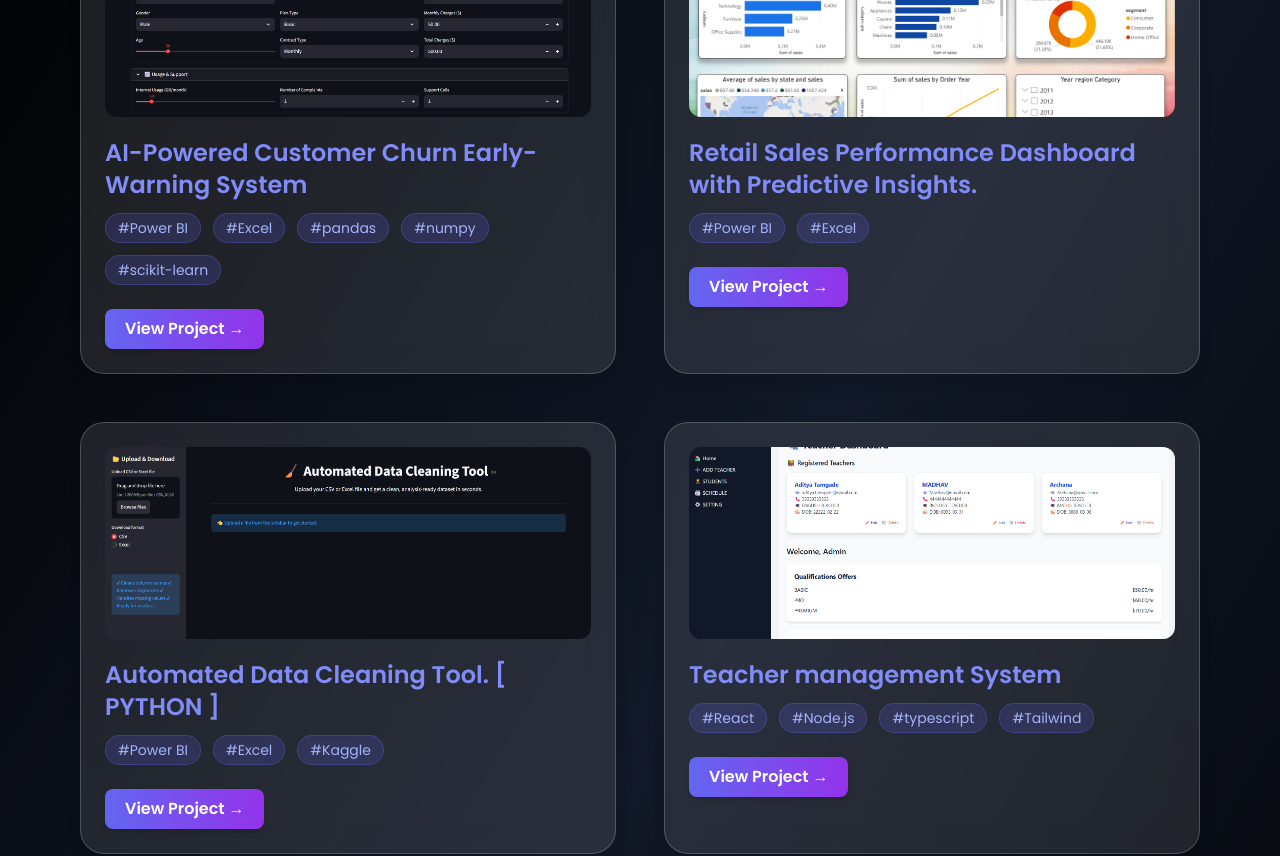
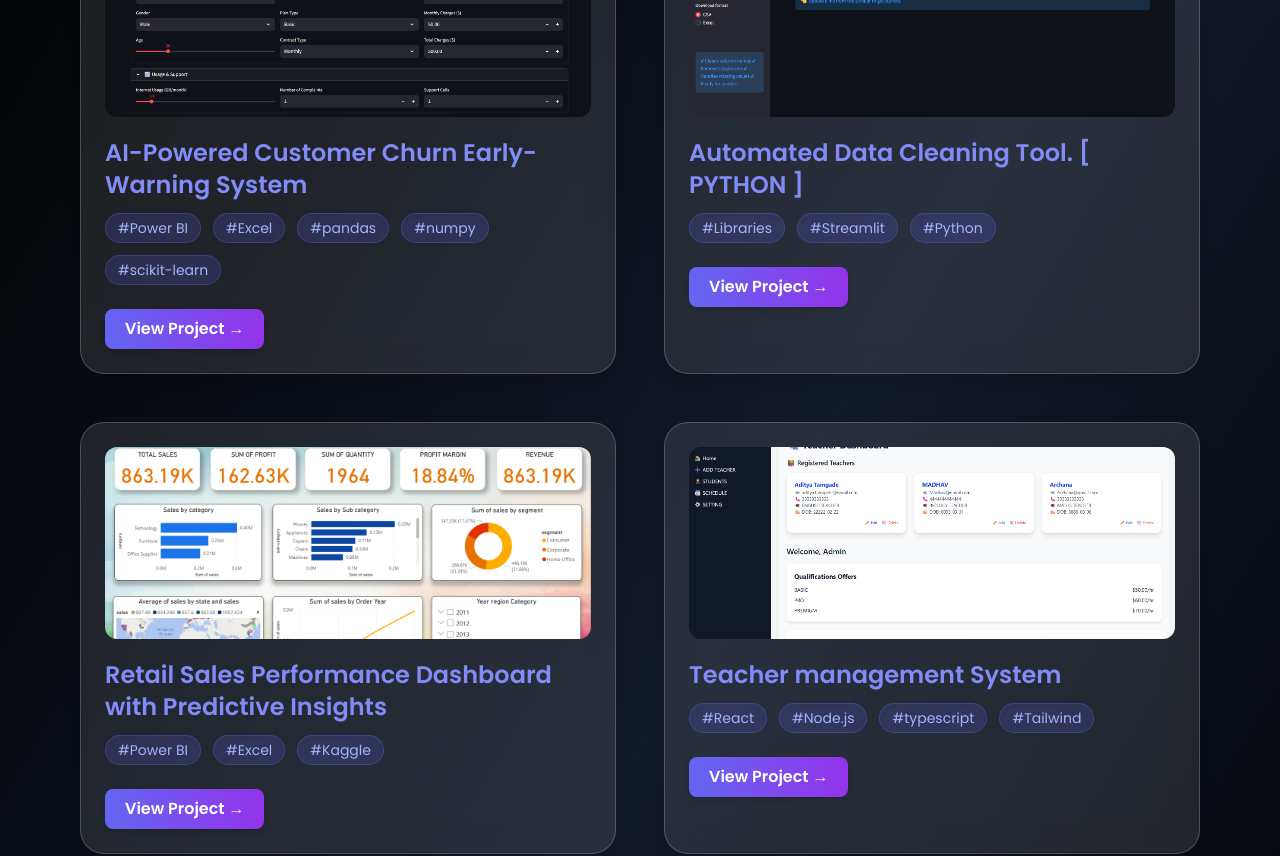
Before and after one commit to AdityaTamgade/PORTFOLIO, a React (Vite) app: page /work in a window 1280 px wide. Shown: the part 340-1196 px from the top of the page. Built offline with nearby package versions, Linux system fonts and the light colour scheme.

Commit message:
Refactor project list and update project details

```diff
--- a/src/pages/Work.jsx
+++ b/src/pages/Work.jsx
@@ -5,17 +5,18 @@ const projects = [
     image: "./a2.png",
     link: "https://ai-powered-customer-churn-early-warning-system.streamlit.app/",
   },
+
   {
-    title: "Retail Sales Performance Dashboard with Predictive Insights.",
-    tags: ["Power BI", "Excel"],
+    title: "Automated Data Cleaning Tool. [ PYTHON ]",
+    tags: ["Libraries", "Streamlit", "Python"],
+    image: "./a1.png",
+    link: "https://automated-data-cleaning-tool-m7qjsmpqgbxd73i4w4or76.streamlit.app/",
+  },
+  {
+    title: "Retail Sales Performance Dashboard with Predictive Insights",
+    tags: ["Power BI", "Excel", "Kaggle"],
     image: "./a3.png",
     link: "https://github.com/AdityaTamgade/POWER-BI-DASHBOARD",
-  },
-  {
-    title: "Automated Data Cleaning Tool. [ PYTHON ]",
-    tags: ["Power BI", "Excel", "Kaggle"],
-    image: "./a1.png",
-    link: "https://automated-data-cleaning-tool-m7qjsmpqgbxd73i4w4or76.streamlit.app/",
   },
   {
     title: "Teacher management System",
```
